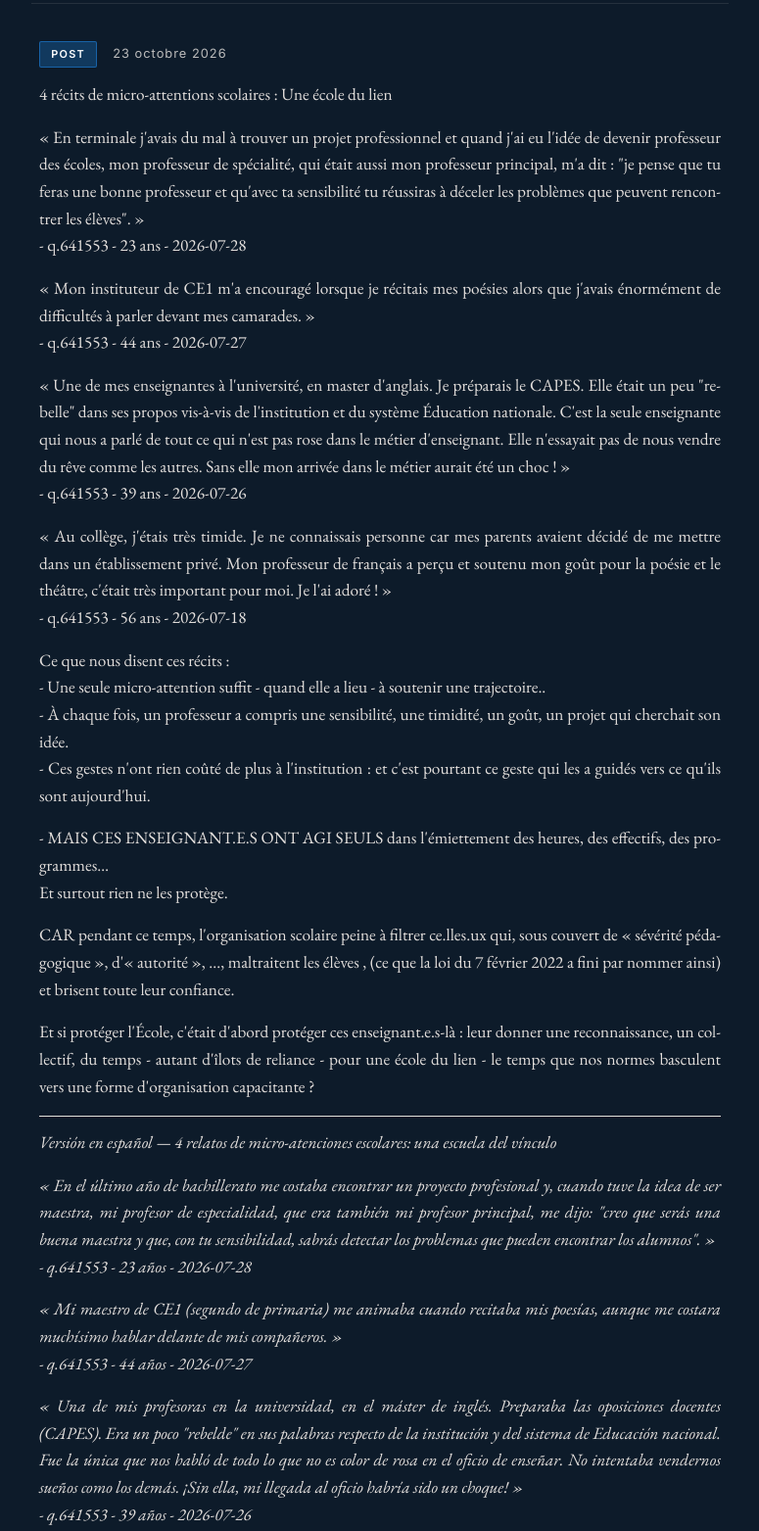
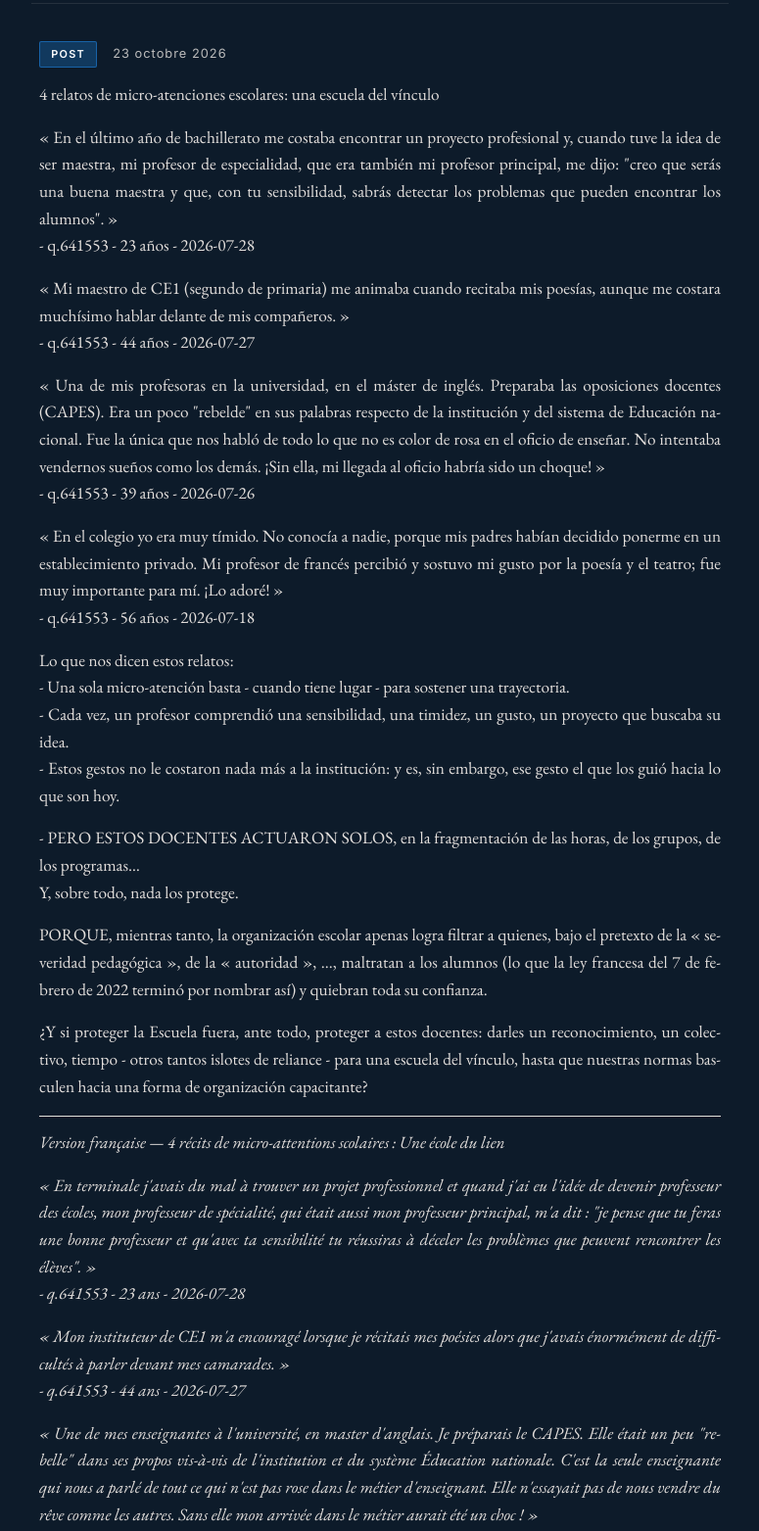
Before and after one commit to jmp1210/jmp1210.github.io, a plain HTML site: page posts-linkedin.html in a window 1280 px wide. Shown: the part 380-1943 px from the top of the page at 98% size, without its empty margins (252-1027 px from the left). Drawn offline with nearby package versions, Linux system fonts and the light colour scheme.

Commit message:
4 recits de micro-attentions : version espagnole en premier

```diff
--- a/posts-linkedin.html
+++ b/posts-linkedin.html
@@ -125,7 +125,18 @@ footer { text-align: center; padding: 3.5rem 2rem 3rem; border-top: 1px solid rg
     <time datetime="2026-10-23">23 octobre 2026</time>
   </div>
   <div class="fil-texte">
-<p>4 récits de micro-attentions scolaires : Une école du lien</p>
+<p>4 relatos de micro-atenciones escolares: una escuela del vínculo</p>
+<p>« En el último año de bachillerato me costaba encontrar un proyecto profesional y, cuando tuve la idea de ser maestra, mi profesor de especialidad, que era también mi profesor principal, me dijo: "creo que serás una buena maestra y que, con tu sensibilidad, sabrás detectar los problemas que pueden encontrar los alumnos". »<br>- q.641553 - 23 años - 2026-07-28</p>
+<p>« Mi maestro de CE1 (segundo de primaria) me animaba cuando recitaba mis poesías, aunque me costara muchísimo hablar delante de mis compañeros. »<br>- q.641553 - 44 años - 2026-07-27</p>
+<p>« Una de mis profesoras en la universidad, en el máster de inglés. Preparaba las oposiciones docentes (CAPES). Era un poco "rebelde" en sus palabras respecto de la institución y del sistema de Educación nacional. Fue la única que nos habló de todo lo que no es color de rosa en el oficio de enseñar. No intentaba vendernos sueños como los demás. ¡Sin ella, mi llegada al oficio habría sido un choque! »<br>- q.641553 - 39 años - 2026-07-26</p>
+<p>« En el colegio yo era muy tímido. No conocía a nadie, porque mis padres habían decidido ponerme en un establecimiento privado. Mi profesor de francés percibió y sostuvo mi gusto por la poesía y el teatro; fue muy importante para mí. ¡Lo adoré! »<br>- q.641553 - 56 años - 2026-07-18</p>
+<p>Lo que nos dicen estos relatos:<br>- Una sola micro-atención basta - cuando tiene lugar - para sostener una trayectoria.<br>- Cada vez, un profesor comprendió una sensibilidad, una timidez, un gusto, un proyecto que buscaba su idea.<br>- Estos gestos no le costaron nada más a la institución: y es, sin embargo, ese gesto el que los guió hacia lo que son hoy.</p>
+<p>- PERO ESTOS DOCENTES ACTUARON SOLOS, en la fragmentación de las horas, de los grupos, de los programas…<br>Y, sobre todo, nada los protege.</p>
+<p>PORQUE, mientras tanto, la organización escolar apenas logra filtrar a quienes, bajo el pretexto de la « severidad pedagógica », de la « autoridad », ..., maltratan a los alumnos (lo que la ley francesa del 7 de febrero de 2022 terminó por nombrar así) y quiebran toda su confianza.</p>
+<p>¿Y si proteger la Escuela fuera, ante todo, proteger a estos docentes: darles un reconocimiento, un colectivo, tiempo - otros tantos islotes de reliance - para una escuela del vínculo, hasta que nuestras normas basculen hacia una forma de organización capacitante?</p>
+  </div>
+  <div class="fil-texte" style="font-style:italic;color:#6a6f76;border-top:1px solid #e3e0da;margin-top:0.8em;padding-top:0.8em">
+<p>Version française — 4 récits de micro-attentions scolaires : Une école du lien</p>
 <p>« En terminale j'avais du mal à trouver un projet professionnel et quand j'ai eu l'idée de devenir professeur des écoles, mon professeur de spécialité, qui était aussi mon professeur principal, m'a dit : "je pense que tu feras une bonne professeur et qu'avec ta sensibilité tu réussiras à déceler les problèmes que peuvent rencontrer les élèves". »<br>- q.641553 - 23 ans - 2026-07-28</p>
 <p>« Mon instituteur de CE1 m'a encouragé lorsque je récitais mes poésies alors que j'avais énormément de difficultés à parler devant mes camarades. »<br>- q.641553 - 44 ans - 2026-07-27</p>
 <p>« Une de mes enseignantes à l'université, en master d'anglais. Je préparais le CAPES. Elle était un peu "rebelle" dans ses propos vis-à-vis de l'institution et du système Éducation nationale. C'est la seule enseignante qui nous a parlé de tout ce qui n'est pas rose dans le métier d'enseignant. Elle n'essayait pas de nous vendre du rêve comme les autres. Sans elle mon arrivée dans le métier aurait été un choc ! »<br>- q.641553 - 39 ans - 2026-07-26</p>
@@ -135,18 +146,7 @@ footer { text-align: center; padding: 3.5rem 2rem 3rem; border-top: 1px solid rg
 <p>CAR pendant ce temps, l'organisation scolaire peine à filtrer ce.lles.ux qui, sous couvert de « sévérité pédagogique », d'« autorité », ..., maltraitent les élèves , (ce que la loi du 7 février 2022 a fini par nommer ainsi) et brisent toute leur confiance.</p>
 <p>Et si protéger l'École, c'était d'abord protéger ces enseignant.e.s-là : leur donner une reconnaissance, un collectif, du temps - autant d'îlots de reliance - pour une école du lien - le temps que nos normes basculent vers une forme d'organisation capacitante ?</p>
   </div>
-  <div class="fil-texte" style="font-style:italic;color:#6a6f76;border-top:1px solid #e3e0da;margin-top:0.8em;padding-top:0.8em">
-<p>Versión en español — 4 relatos de micro-atenciones escolares: una escuela del vínculo</p>
-<p>« En el último año de bachillerato me costaba encontrar un proyecto profesional y, cuando tuve la idea de ser maestra, mi profesor de especialidad, que era también mi profesor principal, me dijo: "creo que serás una buena maestra y que, con tu sensibilidad, sabrás detectar los problemas que pueden encontrar los alumnos". »<br>- q.641553 - 23 años - 2026-07-28</p>
-<p>« Mi maestro de CE1 (segundo de primaria) me animaba cuando recitaba mis poesías, aunque me costara muchísimo hablar delante de mis compañeros. »<br>- q.641553 - 44 años - 2026-07-27</p>
-<p>« Una de mis profesoras en la universidad, en el máster de inglés. Preparaba las oposiciones docentes (CAPES). Era un poco "rebelde" en sus palabras respecto de la institución y del sistema de Educación nacional. Fue la única que nos habló de todo lo que no es color de rosa en el oficio de enseñar. No intentaba vendernos sueños como los demás. ¡Sin ella, mi llegada al oficio habría sido un choque! »<br>- q.641553 - 39 años - 2026-07-26</p>
-<p>« En el colegio yo era muy tímido. No conocía a nadie, porque mis padres habían decidido ponerme en un establecimiento privado. Mi profesor de francés percibió y sostuvo mi gusto por la poesía y el teatro; fue muy importante para mí. ¡Lo adoré! »<br>- q.641553 - 56 años - 2026-07-18</p>
-<p>Lo que nos dicen estos relatos:<br>- Una sola micro-atención basta - cuando tiene lugar - para sostener una trayectoria.<br>- Cada vez, un profesor comprendió una sensibilidad, una timidez, un gusto, un proyecto que buscaba su idea.<br>- Estos gestos no le costaron nada más a la institución: y es, sin embargo, ese gesto el que los guió hacia lo que son hoy.</p>
-<p>- PERO ESTOS DOCENTES ACTUARON SOLOS, en la fragmentación de las horas, de los grupos, de los programas…<br>Y, sobre todo, nada los protege.</p>
-<p>PORQUE, mientras tanto, la organización escolar apenas logra filtrar a quienes, bajo el pretexto de la « severidad pedagógica », de la « autoridad », ..., maltratan a los alumnos (lo que la ley francesa del 7 de febrero de 2022 terminó por nombrar así) y quiebran toda su confianza.</p>
-<p>¿Y si proteger la Escuela fuera, ante todo, proteger a estos docentes: darles un reconocimiento, un colectivo, tiempo - otros tantos islotes de reliance - para una escuela del vínculo, hasta que nuestras normas basculen hacia una forma de organización capacitante?</p>
-  </div>
-    <a class="fil-lien" href="https://www.linkedin.com/feed/update/urn:li:share:7519227717356126208/" target="_blank" rel="noopener">Voir sur LinkedIn&nbsp;&nearr;</a>
+<a class="fil-lien" href="https://www.linkedin.com/feed/update/urn:li:share:7519227717356126208/" target="_blank" rel="noopener">Voir sur LinkedIn&nbsp;&nearr;</a>
 </article>
 
 <article class="fil-carte" id="act-7519219426395590656">
```
